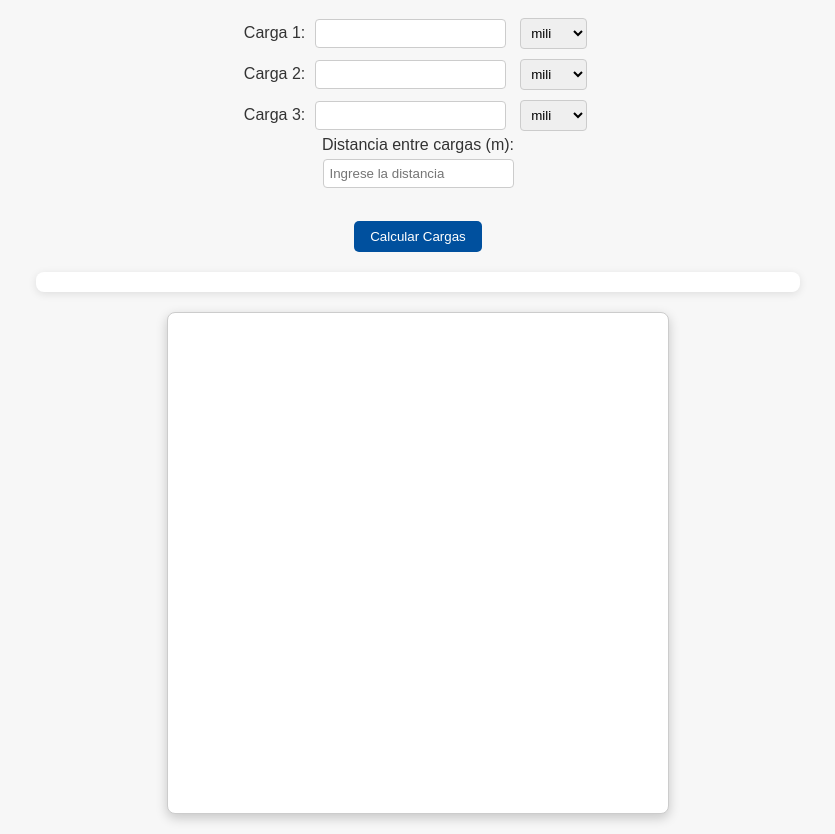
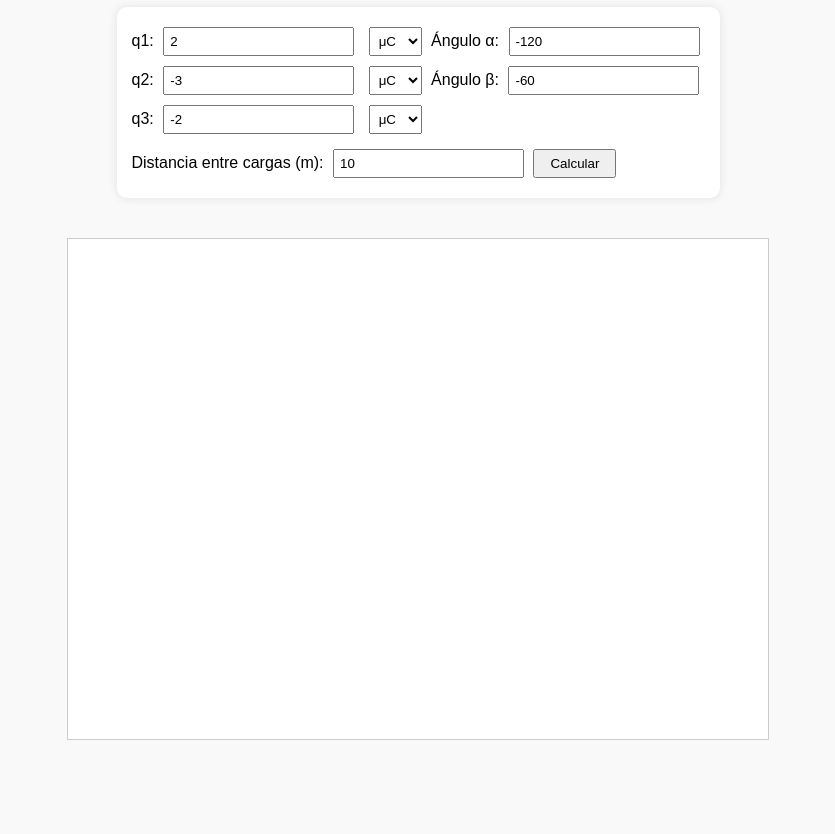
Before and after one commit to Diego20066/ley-de-coulomb-, a plain HTML site: page index.html in a window 1280 px wide. Shown: the part 89-923 px from the top of the page, without its empty margins (222-1057 px from the left). After the commit the page ends 857 px from the top, so only its background shows below. Drawn offline with Linux system fonts and the light colour scheme.

Commit message:
Version 4

```diff
--- a/index.html
+++ b/index.html
@@ -5,42 +5,45 @@
   <meta name="viewport" content="width=device-width, initial-scale=1.0"/>
   <title>Ley de Coulomb - Triángulo F13 y F23</title>
   <link rel="stylesheet" href="./style.css">
-  <script defer src="./index.js"></script>
+  <script defer src="./index2.js"></script>
 </head>
 <body>
-  <h2>Ley de Coulomb</h2>
-  <p>Este programa calcula la fuerza eléctrica entre tres cargas puntuales usando la Ley de Coulomb (F13 y F23).</p>
+<body>
 
-  <label>Carga 1:</label>
-  <input type="number" id="q1">
-  <select id="unidad-q1">
-    <option value="1e-3">mili</option>
-    <option value="1e-6">micro</option>
-    <option value="1e-9">nano</option>
-  </select><br>
-
-  <label>Carga 2:</label>
-  <input type="number" id="q2">
-  <select id="unidad-q2">
-    <option value="1e-3">mili</option>
-    <option value="1e-6">micro</option>
-    <option value="1e-9">nano</option>
-  </select><br>
-
-  <label>Carga 3:</label>
-  <input type="number" id="q3">
-  <select id="unidad-q3">
-    <option value="1e-3">mili</option>
-    <option value="1e-6">micro</option>
-    <option value="1e-9">nano</option>
-  </select><br>
-
-  <label for="r">Distancia entre cargas (m):</label><br>
-  <input type="number" id="r" placeholder="Ingrese la distancia"><br><br>
-
-  <button onclick="calcularCargas()">Calcular Cargas</button>
-
+  <h2>Método del Paralelogramo - Ley de Coulomb</h2>
+  <div class="formulario">
+    <div>
+      q1: <input id="q1" type="number" value="2">
+      <select id="unidad-q1">
+        <option value="1e-6">μC</option>
+        <option value="1e-9">nC</option>
+        <option value="1e-3">mC</option>
+      </select>
+      Ángulo α: <input id="angulo-q1" type="number" value="-120">
+    </div>
+    <div>
+      q2: <input id="q2" type="number" value="-3">
+      <select id="unidad-q2">
+        <option value="1e-6">μC</option>
+        <option value="1e-9">nC</option>
+        <option value="1e-3">mC</option>
+      </select>
+      Ángulo β: <input id="angulo-q2" type="number" value="-60">
+    </div>
+    <div>
+      q3: <input id="q3" type="number" value="-2">
+      <select id="unidad-q3">
+        <option value="1e-6">μC</option>
+        <option value="1e-9">nC</option>
+        <option value="1e-3">mC</option>
+      </select>
+    </div>
+    <div>
+      Distancia entre cargas (m): <input id="r" type="number" value="10">
+      <button onclick="calcularCargas()">Calcular</button>
+    </div>
+  </div>
+  <canvas id="grafico" width="700" height="500"></canvas>
   <div id="resultado"></div>
-  <canvas id="grafico" width="500" height="500" style="border:1px solid #ccc; margin-top: 20px;"></canvas>
 </body>
 </html>
--- a/index.js
+++ /dev/null
@@ -1,150 +0,0 @@
-function calcularCargas() {
-  const q1 = parseFloat(document.getElementById('q1').value);
-  const q2 = parseFloat(document.getElementById('q2').value);
-  const q3 = parseFloat(document.getElementById('q3').value);
-
-  const u1 = parseFloat(document.getElementById('unidad-q1').value);
-  const u2 = parseFloat(document.getElementById('unidad-q2').value);
-  const u3 = parseFloat(document.getElementById('unidad-q3').value);
-
-  const distancia = parseFloat(document.getElementById("r").value);
-  const k = 8.9875e9;
-
-  if (isNaN(q1) || isNaN(q2) || isNaN(q3) || isNaN(distancia) || distancia === 0) {
-    alert("Por favor completa todos los datos correctamente.");
-    return;
-  }
-
-  const q1_si = q1 * u1;
-  const q2_si = q2 * u2;
-  const q3_si = q3 * u3;
-
-  const calcularFuerza = (qA, qB) => (k * Math.abs(qA * qB)) / (distancia ** 2);
-  const f13 = calcularFuerza(q1_si, q3_si);
-  const f23 = calcularFuerza(q2_si, q3_si);
-
-  const tipo13 = (q1 * q3) > 0 ? "repulsión" : "atracción";
-  const tipo23 = (q2 * q3) > 0 ? "repulsión" : "atracción";
-
-  const signo13 = tipo13 === "repulsión" ? 1 : -1;
-  const signo23 = tipo23 === "repulsión" ? 1 : -1;
-
-  // Componentes en X y Y
-  const angulo13 = 60 * Math.PI / 180; // 60 grados
-  const angulo23 = 120 * Math.PI / 180; // 120 grados
-
-  const f13x = signo13 * f13 * Math.cos(angulo13);
-  const f13y = signo13 * f13 * Math.sin(angulo13);
-
-  const f23x = signo23 * f23 * Math.cos(angulo23);
-  const f23y = signo23 * f23 * Math.sin(angulo23);
-
-  // Resultante en X y Y
-  const FRx = f13x + f23x;
-  const FRy = f13y + f23y;
-
-  // Magnitud total
-  const FR = Math.sqrt(FRx ** 2 + FRy ** 2);
-
-  // Ángulo en grados
-  let theta = Math.atan2(FRy, FRx) * 180 / Math.PI;
-  if (theta < 0) {
-    theta += 360; // Para que quede en [0°, 360°]
-  }
-
-  function formatoExponente(valor) {
-    if (valor === 1e-3) return "-3";
-    if (valor === 1e-6) return "-6";
-    if (valor === 1e-9) return "-9";
-    return "";
-  }
-
-  function formatearNumero(num) {
-    if (Math.abs(num) < 0.0001 && Math.abs(num) >= 1e-9) {
-      return num.toFixed(10);
-    } else if (Math.abs(num) < 1e-9 && num !== 0) {
-      return num.toExponential(2);
-    } else {
-      return num.toFixed(4);
-    }
-  }
-
-  const textoResultado = `
-    <h3>Fórmulas usadas:</h3>
-    <p><em>Magnitud de la fuerza entre dos cargas:</em> <strong>F = k × |q₁ × q₂| / r²</strong></p>
-    <p><em>Fuerza resultante:</em> <strong>FR = √(FRx² + FRy²)</strong></p>
-    <p><em>Ángulo:</em> <strong>θ = atan(FRy / FRx)</strong></p>
-
-    <h3>Datos:</h3>
-    <ul>
-      <li>k = 9 × 10<sup>9</sup> N·m²/C²</li>
-      <li>Carga 1 (q₁): ${q1} × 10<sup>${formatoExponente(u1)}</sup> C</li>
-      <li>Carga 2 (q₂): ${q2} × 10<sup>${formatoExponente(u2)}</sup> C</li>
-      <li>Carga 3 (q₃): ${q3} × 10<sup>${formatoExponente(u3)}</sup> C</li>
-      <li>Distancia entre cargas (r): ${distancia} m</li>
-    </ul>
-    <hr>
-
-    <h3>Resultados:</h3>
-    <p>F13 = ${formatearNumero(f13)} N → (${tipo13})</p>
-    <p>F23 = ${formatearNumero(f23)} N → (${tipo23})</p>
-    <hr>
-    <p>FRx = ${formatearNumero(FRx)} N</p>
-    <p>FRy = ${formatearNumero(FRy)} N</p>
-    <p><strong>FR = ${formatearNumero(FR)} N</strong></p>
-    <p><strong>θ = ${formatearNumero(theta)}°</strong></p>
-  `;
-
-  document.getElementById("resultado").innerHTML = textoResultado;
-
-  // --- DIBUJAR TRIÁNGULO ---
-  const canvas = document.getElementById("grafico");
-  const ctx = canvas.getContext("2d");
-  ctx.clearRect(0, 0, canvas.width, canvas.height);
-
-  const centroX = canvas.width / 2;
-  const centroY = canvas.height / 2;
-  const escala = 100;
-
-  const pos1 = { x: centroX - distancia * escala / 2, y: centroY + distancia * escala * Math.sin(Math.PI / 6) };
-  const pos2 = { x: centroX + distancia * escala / 2, y: centroY + distancia * escala * Math.sin(Math.PI / 6) };
-  const pos3 = { x: centroX, y: centroY - distancia * escala * Math.cos(Math.PI / 6) };
-
-  function dibujarCarga(pos, color, label) {
-    ctx.beginPath();
-    ctx.arc(pos.x, pos.y, 10, 0, 2 * Math.PI);
-    ctx.fillStyle = color;
-    ctx.fill();
-    ctx.stroke();
-    ctx.fillStyle = "black";
-    ctx.fillText(label, pos.x - 3, pos.y + 4);
-  }
-
-  function dibujarFlecha(from, fx, fy, color) {
-    const longitud = 50;
-    const offsetX = fx * longitud;
-    const offsetY = fy * longitud;
-
-    ctx.beginPath();
-    ctx.moveTo(from.x, from.y);
-    ctx.lineTo(from.x + offsetX, from.y - offsetY);
-    ctx.strokeStyle = color;
-    ctx.lineWidth = 2;
-    ctx.stroke();
-
-    ctx.beginPath();
-    ctx.moveTo(from.x + offsetX, from.y - offsetY);
-    ctx.lineTo(from.x + offsetX - 6, from.y - offsetY - 6);
-    ctx.lineTo(from.x + offsetX + 6, from.y - offsetY - 6);
-    ctx.closePath();
-    ctx.fillStyle = color;
-    ctx.fill();
-  }
-
-  dibujarCarga(pos1, "red", "1");
-  dibujarCarga(pos2, "blue", "2");
-  dibujarCarga(pos3, "green", "3");
-
-  dibujarFlecha(pos3, f13x, f13y, "purple");
-  dibujarFlecha(pos3, f23x, f23y, "orange");
-}
--- /dev/null
+++ b/index2.js
@@ -0,0 +1,165 @@
+function calcularCargas() {
+  const q1 = parseFloat(document.getElementById('q1').value);
+  const q2 = parseFloat(document.getElementById('q2').value);
+  const q3 = parseFloat(document.getElementById('q3').value);
+  const u1 = parseFloat(document.getElementById('unidad-q1').value);
+  const u2 = parseFloat(document.getElementById('unidad-q2').value);
+  const u3 = parseFloat(document.getElementById('unidad-q3').value);
+  const distancia = parseFloat(document.getElementById("r").value);
+  const k = 8.9875e9;
+
+  const q1_si = q1 * u1;
+  const q2_si = q2 * u2;
+  const q3_si = q3 * u3;
+
+  const calcularFuerza = (qA, qB) => (k * Math.abs(qA * qB)) / (distancia ** 2);
+  const f13 = calcularFuerza(q1_si, q3_si);
+  const f23 = calcularFuerza(q2_si, q3_si);
+
+  const tipo13 = (q1 * q3) > 0 ? "repulsión" : "atracción";
+  const tipo23 = (q2 * q3) > 0 ? "repulsión" : "atracción";
+
+  const signo13 = tipo13 === "repulsión" ? 1 : -1;
+  const signo23 = tipo23 === "repulsión" ? 1 : -1;
+
+  const angulo13 = 60 * Math.PI / 180;
+  const angulo23 = 120 * Math.PI / 180;
+
+  const f13x = signo13 * f13 * Math.cos(angulo13);
+  const f13y = signo13 * f13 * Math.sin(angulo13);
+
+  const f23x = signo23 * f23 * Math.cos(angulo23);
+  const f23y = signo23 * f23 * Math.sin(angulo23);
+
+  const FRx = f13x + f23x;
+  const FRy = f13y + f23y;
+  const FR = Math.sqrt(FRx ** 2 + FRy ** 2);
+
+  let theta = Math.atan2(FRy, FRx) * 180 / Math.PI;
+  if (theta < 0) theta += 360;
+
+  const formatearNumero = num => (Math.abs(num) < 0.0001 ? num.toExponential(2) : num.toFixed(4));
+
+  document.getElementById("resultado").innerHTML = `
+    <h3>Resultados:</h3>
+    <p>F13 = ${formatearNumero(f13)} N → (${tipo13})</p>
+    <p>F23 = ${formatearNumero(f23)} N → (${tipo23})</p>
+    <hr>
+    <p>F13x = ${formatearNumero(f13x)} N</p>
+    <p>F13y = ${formatearNumero(f13y)} N</p>
+    <p>F23x = ${formatearNumero(f23x)} N</p>
+    <p>F23y = ${formatearNumero(f23y)} N</p>
+    <hr>
+    <p>FRx = ${formatearNumero(FRx)} N</p>
+    <p>FRy = ${formatearNumero(FRy)} N</p>
+    <p><strong>FR = ${formatearNumero(FR)} N</strong></p>
+    <p><strong>θ = ${formatearNumero(theta)}°</strong></p>
+    <hr>
+    <p><strong>Fórmulas utilizadas:</strong></p>
+    <ul>
+      <li>F = k ⋅ |q₁ ⋅ q₃| / r²</li>
+      <li>Fx = F ⋅ cos(θ), Fy = F ⋅ sin(θ)</li>
+      <li>FRx = F13x + F23x, FRy = F13y + F23y</li>
+      <li>FR = √(FRx² + FRy²)</li>
+      <li>θ = atan2(FRy, FRx)</li>
+    </ul>
+  `;
+
+  const canvas = document.getElementById("grafico");
+  const ctx = canvas.getContext("2d");
+  canvas.width = window.innerWidth * 0.8;
+  canvas.height = window.innerHeight * 0.6;
+  ctx.clearRect(0, 0, canvas.width, canvas.height);
+
+  const cx = canvas.width / 2;
+  const cy = canvas.height / 2;
+  const escala = Math.min(canvas.width, canvas.height) / (distancia * 5);
+
+  const posQ3 = { x: cx, y: cy };
+  const posQ2 = { x: cx - distancia * escala / 2, y: cy + distancia * escala * Math.sin(Math.PI / 6) };
+  const posQ1 = { x: cx + distancia * escala / 2, y: cy + distancia * escala * Math.sin(Math.PI / 6) };
+
+  function drawCharge(pos, label, charge) {
+    ctx.beginPath();
+    ctx.arc(pos.x, pos.y, 15, 0, 2 * Math.PI);
+    ctx.fillStyle = charge > 0 ? '#ffaaaa' : '#aaaaff';
+    ctx.fill();
+    ctx.stroke();
+    ctx.fillStyle = "black";
+    ctx.textAlign = "center";
+    ctx.font = "bold 14px Arial";
+    ctx.fillText(label, pos.x, pos.y - 20);
+    ctx.fillText(charge > 0 ? '+' : '-', pos.x, pos.y + 5);
+  }
+
+  function drawArrow(from, fx, fy, color) {
+    const longitud = canvas.width / 100000;
+    const dx = fx * longitud;
+    const dy = fy * longitud;
+    ctx.beginPath();
+    ctx.moveTo(from.x, from.y);
+    ctx.lineTo(from.x + dx, from.y - dy);
+    ctx.strokeStyle = color;
+    ctx.lineWidth = 2;
+    ctx.stroke();
+
+    ctx.beginPath();
+    ctx.moveTo(from.x + dx, from.y - dy);
+    ctx.lineTo(from.x + dx - 6, from.y - dy - 6);
+    ctx.lineTo(from.x + dx + 6, from.y - dy - 6);
+    ctx.closePath();
+    ctx.fillStyle = color;
+    ctx.fill();
+  }
+
+  function drawAngleArc(center, startAngle, endAngle, label) {
+    ctx.beginPath();
+    ctx.arc(center.x, center.y, 25, startAngle * Math.PI / 180, endAngle * Math.PI / 180);
+    ctx.strokeStyle = "black";
+    ctx.stroke();
+    const midAngle = (startAngle + endAngle) / 2 * Math.PI / 180;
+    const x = center.x + 35 * Math.cos(midAngle);
+    const y = center.y + 35 * Math.sin(midAngle);
+    ctx.fillStyle = "black";
+    ctx.font = "12px Arial";
+    ctx.fillText(label, x, y);
+  }
+
+  ctx.beginPath();
+  ctx.moveTo(posQ1.x, posQ1.y);
+  ctx.lineTo(posQ2.x, posQ2.y);
+  ctx.lineTo(posQ3.x, posQ3.y);
+  ctx.closePath();
+  ctx.fillStyle = "rgba(128, 0, 255, 0.2)";
+  ctx.fill();
+  ctx.stroke();
+
+  drawCharge(posQ1, "q1", q1);
+  drawCharge(posQ2, "q2", q2);
+  drawCharge(posQ3, "q3", q3);
+
+  drawArrow(posQ3, f13x, f13y, "orange");
+  drawArrow(posQ3, f23x, f23y, "red");
+  drawArrow(posQ3, FRx, FRy, "black");
+  drawArrow(posQ3, FRx, FRy, "green");
+
+  ctx.beginPath();
+  ctx.moveTo(cx, 0);
+  ctx.lineTo(cx, canvas.height);
+  ctx.moveTo(0, cy);
+  ctx.lineTo(canvas.width, cy);
+  ctx.strokeStyle = "green";
+  ctx.lineWidth = 1;
+  ctx.stroke();
+
+  ctx.fillStyle = "green";
+  ctx.font = "bold 16px Arial";
+  ctx.fillText("X", canvas.width - 10, cy - 10);
+  ctx.fillText("Y", cx + 10, 20);
+
+  drawAngleArc(posQ2, 0, 120, `β=120°`);
+  drawAngleArc(posQ2, 90, 150, `α=60°`);
+
+  ctx.fillStyle = "brown";
+  ctx.fillText(`${distancia} m`, (posQ2.x + posQ3.x) / 2, posQ2.y + 15);
+}
--- a/style.css
+++ b/style.css
@@ -1,51 +1,28 @@
 body {
       font-family: Arial, sans-serif;
-  background-color: #f7f7f7;
-  color: #333;
-  text-align: center;
-  margin: 20px;
+      background-color: #f9f9f9;
+      display: flex;
+      flex-direction: column;
+      align-items: center;
+      padding: 20px;
     }
-
-h2 {
-  color: #00509e;
+    canvas {
+      border: 1px solid #ccc;
+      background-color: #fff;
+      margin-top: 20px;
     }
-
-#resultado {
-  text-align: left;
-  margin: 20px auto;
-  width: 60%;
-  padding: 10px;
-  background-color: #ffffff;
-  border-radius: 8px;
-  box-shadow: 0 2px 8px rgba(0, 0, 0, 0.1);
+    .formulario {
+      background-color: white;
+      padding: 15px;
+      border-radius: 10px;
+      box-shadow: 0 0 10px rgba(0,0,0,0.1);
+      margin-bottom: 20px;
     }
-
-canvas {
-  display: block;
-  margin: 20px auto;
-  background-color: #ffffff;
-  border-radius: 8px;
-  box-shadow: 0 4px 12px rgba(0, 0, 0, 0.2);
-  border: none;
+    .formulario input, .formulario select {
+      margin: 5px;
+      padding: 5px;
     }
-
-button {
+    .formulario button {
       margin-top: 10px;
-  padding: 8px 16px;
-  background-color: #00509e;
-  color: white;
-  border: none;
-  border-radius: 5px;
-  cursor: pointer;
+      padding: 5px 15px;
     }
-
-button:hover {
-  background-color: #003f7f;
-}
-
-input, select {
-  padding: 6px;
-  margin: 5px;
-  border-radius: 4px;
-  border: 1px solid #ccc;
-}
```
Lines whose indentation alone changed are shown as unchanged.
